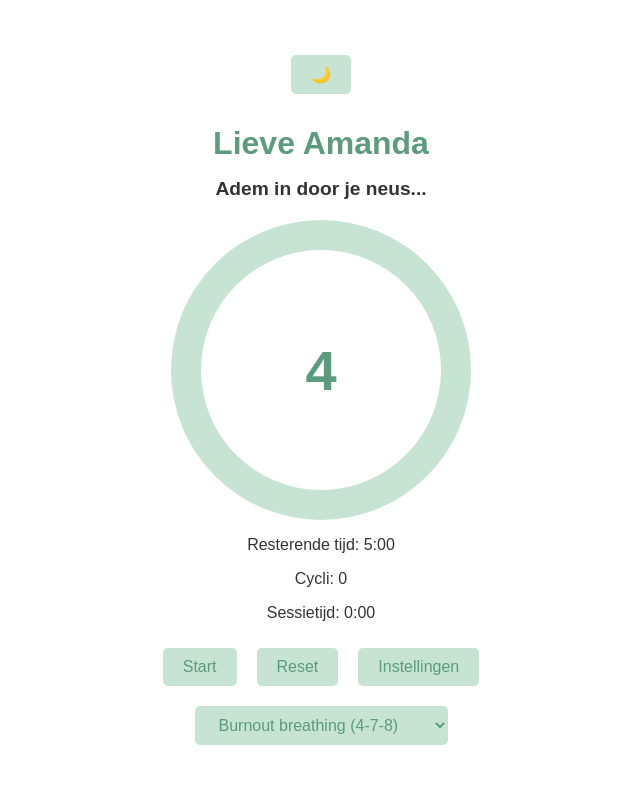
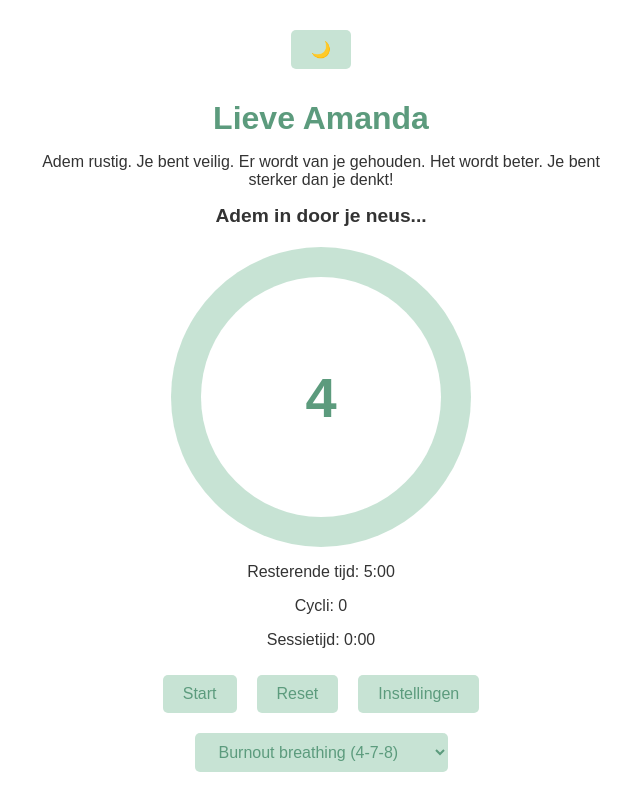
Before and after one commit to Strik88/Amanda, a React (Create React App) app: page / in a window 1280 px wide. Shown: the whole page, without its empty margins (319-959 px from the left). Built offline with nearby package versions, Linux system fonts and the light colour scheme.

Commit message:
Update App.js
toevoegen lieve tekst

```diff
--- a/src/App.js
+++ b/src/App.js
@@ -262,7 +262,7 @@ function App() {
       case 'uitademen':
         return 'Adem uit door je mond...';
       case 'pauze':
-        return geselecteerdeOefening === "Vierkant ademen" ? 'Hou leeg...' : 'Adem uit...';
+        return geselecteerdeOefening === "Vierkant ademen" ? 'Hou leeg...' : 'Adem uit door je mond...';
       default:
         return '';
     }
@@ -285,6 +285,10 @@ function App() {
       </button>
 
       <h1 className="title">Lieve Amanda</h1>
+      <p className="message">
+        Adem rustig. Je bent veilig. Er wordt van je gehouden. Het wordt beter. Je bent sterker dan je denkt!
+      </p>
+
       <h2 className="subtitle">{getFaseInstructie()}</h2>
 
       <div className="breathing-circle" style={getCirkelStijl()}>
```
